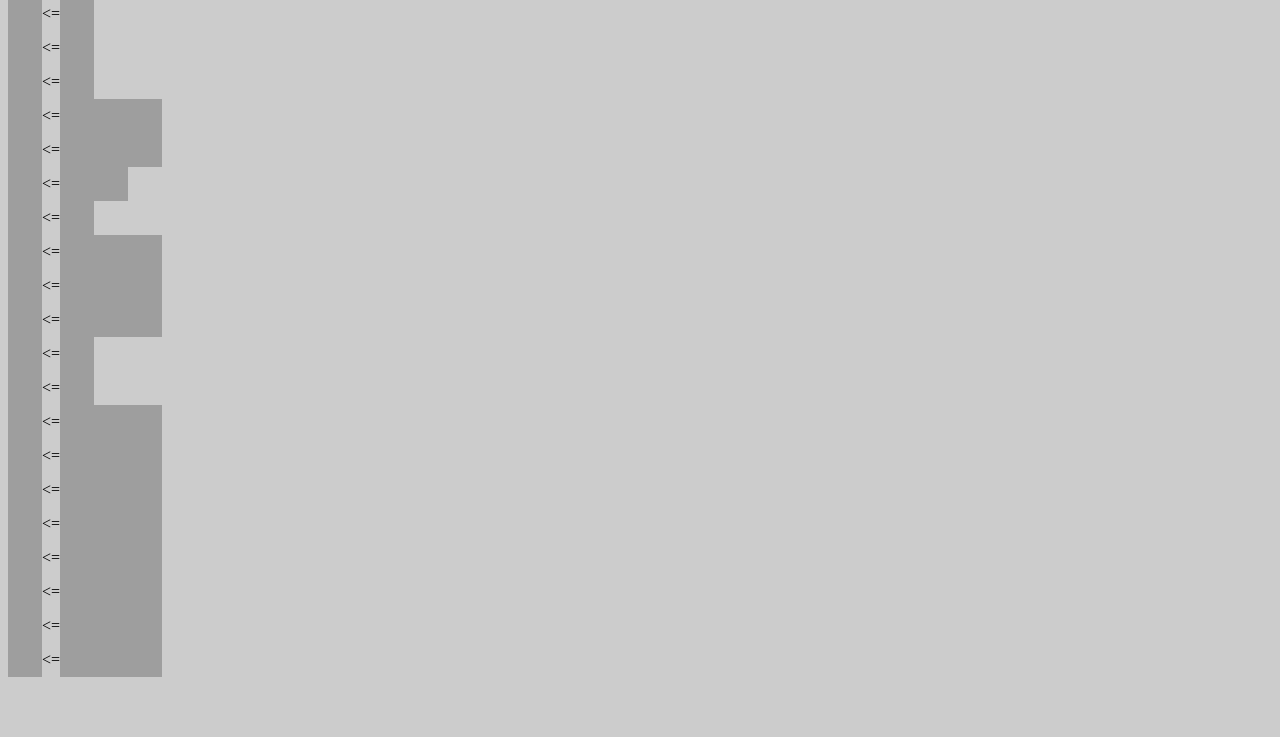
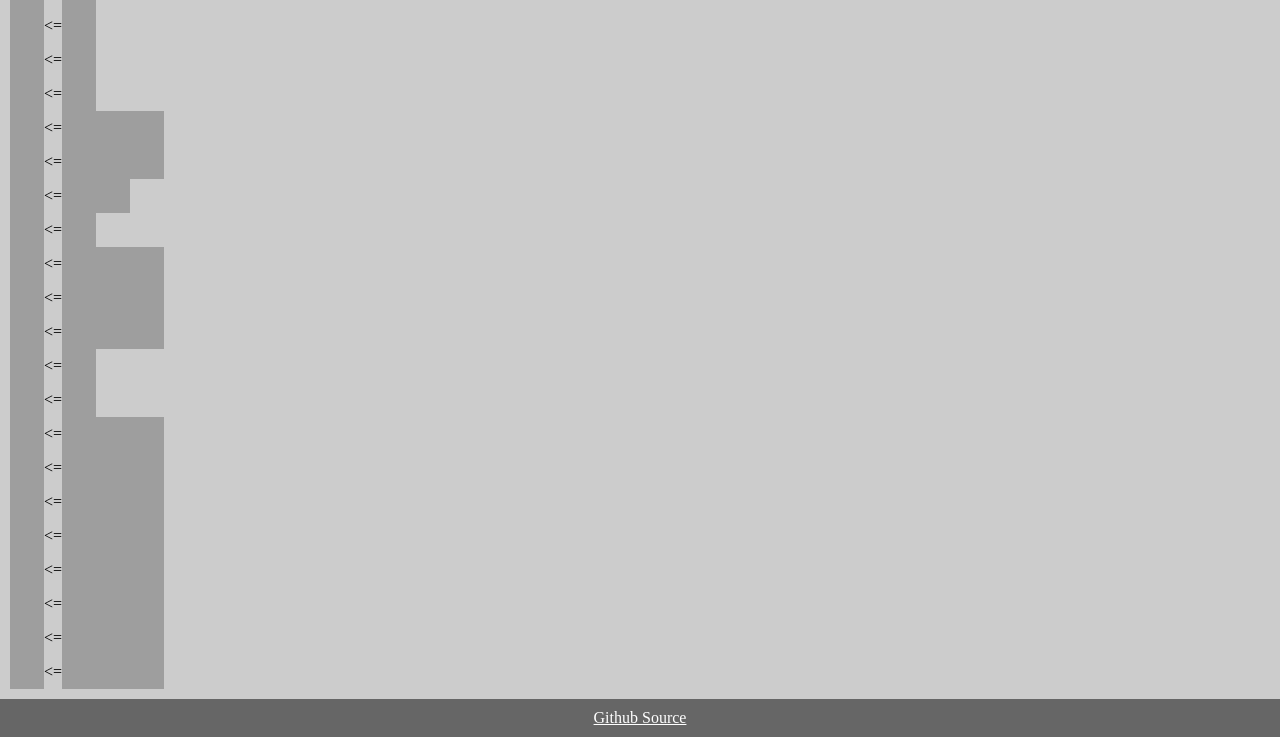
Before and after one commit to ungear/gyk-crafting, a website built with webpack: page index.html in a window 1280 px wide. Shown: the part 4218-4955 px from the top of the page. Before the commit the page ends 4903 px from the top, so only its background shows below. Built offline with nearby package versions, Linux system fonts and the light colour scheme.

Commit message:
add footer

```diff
--- a/index.html
+++ b/index.html
@@ -15,6 +15,9 @@
                 <input type="text" class="js-searchbar searchbar" placeholder="Search...">
             </div>
             <div class="list js-list"></div>
+            <div class="footer">
+                <a href="https://github.com/ungear/gyk-crafting">Github Source</a>
+            </div>
         </div>
         <span class="item-sprite" style="background-position:-0px -396px;"></span>
 
--- a/style.css
+++ b/style.css
@@ -1,5 +1,19 @@
 body{
   background: #ccc;
+  margin: 0;
+  padding: 0;
+}
+#root{
+  display: flex;
+  flex-direction: column;
+  min-height: 100vh;
+}
+.controls {
+  margin: 10px 10px 0 10px;
+}
+.list{
+  margin: 10px;
+  flex: 1;
 }
 .recipe{
   display: flex;
@@ -38,3 +52,11 @@ body{
   background: white;
   font-size: 1.1em;
 }
+.footer{
+  background: #666;
+  padding: 10px;
+  text-align: center;
+}
+.footer a {
+  color: #fff;
+}
```
